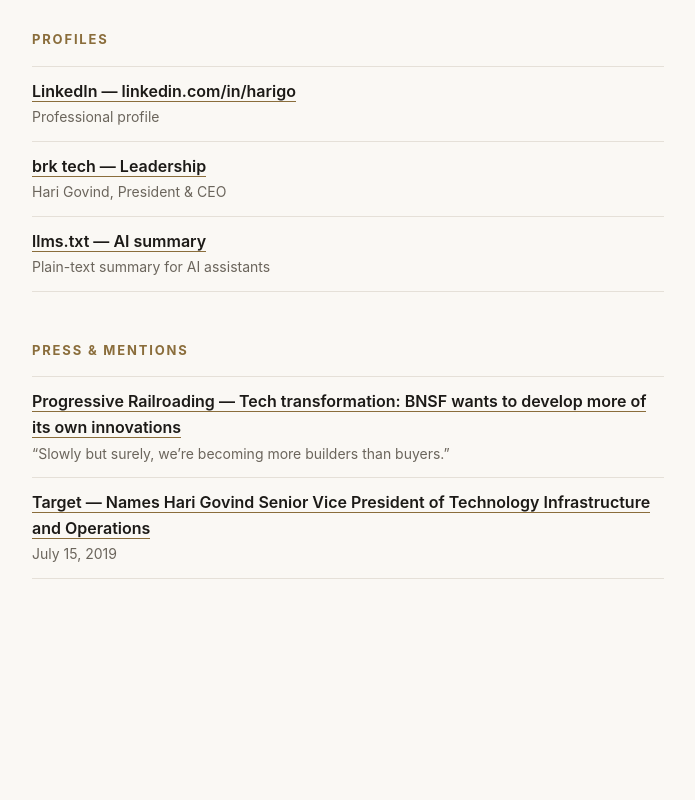
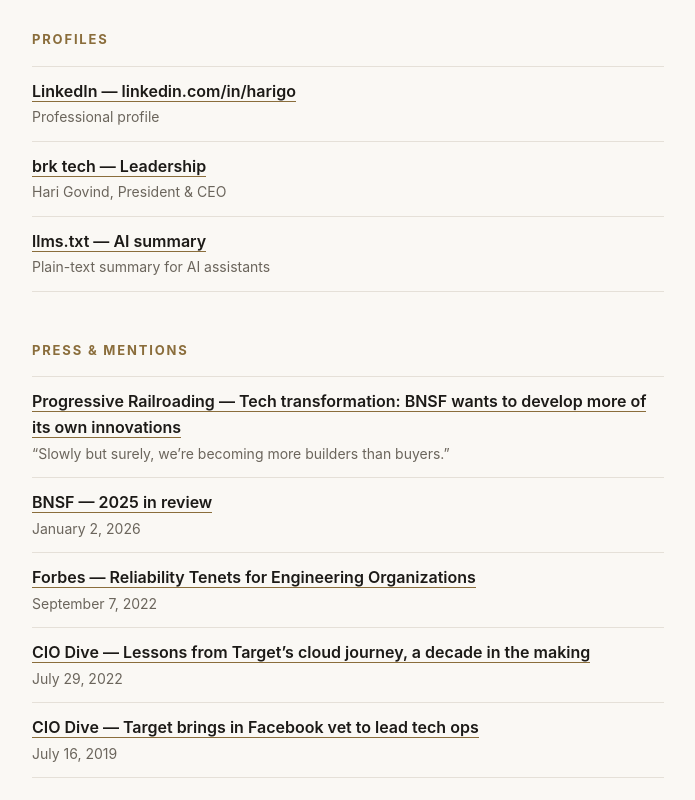
Before and after one commit to harigo/harigo.github.io, a plain HTML site: page index.html in a window 1280 px wide. Shown: the part 2126-2926 px from the top of the page, without its empty margins (292-987 px from the left). Before the commit the page ends 2785 px from the top, so only its background shows below. Drawn offline with Linux system fonts and the light colour scheme.

Commit message:
Update index.html with revised Press & mentions list

```diff
--- a/index.html
+++ b/index.html
@@ -33,7 +33,7 @@
   "sameAs": [
     "https://www.linkedin.com/in/harigo",
     "https://www.brk.tech/",
-    "https://corporate.target.com/press/release/2019/07/target-names-hari-govind-senior-vice-president-of?utm_source=social&utm_medium=twitter&utm_campaign=&utm_term=&utm_content=hari%20govind",
+    "https://www.ciodive.com/news/target-cloud-migration/628448/",
     "https://www.progressiverailroading.com/bnsf_railway/news/Tech-transformation-BNSF-wants-to-develop-more-of-its-own-innovations-mdash-enter-bnsf-tech--75539"
   ]
 }
@@ -127,7 +127,10 @@
     <h2>Press &amp; mentions</h2>
     <ul class="press">
       <li><a href="https://www.progressiverailroading.com/bnsf_railway/news/Tech-transformation-BNSF-wants-to-develop-more-of-its-own-innovations-mdash-enter-bnsf-tech--75539">Progressive Railroading — Tech transformation: BNSF wants to develop more of its own innovations</a><span>&ldquo;Slowly but surely, we&rsquo;re becoming more builders than buyers.&rdquo;</span></li>
-      <li><a href="https://corporate.target.com/press/release/2019/07/target-names-hari-govind-senior-vice-president-of?utm_source=social&amp;utm_medium=twitter&amp;utm_campaign=&amp;utm_term=&amp;utm_content=hari%20govind">Target — Names Hari Govind Senior Vice President of Technology Infrastructure and Operations</a><span>July 15, 2019</span></li>
+      <li><a href="https://bnsf.com/discover/rail-talk/2025-in-review">BNSF — 2025 in review</a><span>January 2, 2026</span></li>
+      <li><a href="https://www.forbes.com/councils/forbestechcouncil/2022/09/07/reliability-tenets-for-engineering-organizations/">Forbes — Reliability Tenets for Engineering Organizations</a><span>September 7, 2022</span></li>
+      <li><a href="https://www.ciodive.com/news/target-cloud-migration/628448/">CIO Dive — Lessons from Target&rsquo;s cloud journey, a decade in the making</a><span>July 29, 2022</span></li>
+      <li><a href="https://www.ciodive.com/news/target-brings-in-facebook-vet-to-lead-tech-ops/558866/">CIO Dive — Target brings in Facebook vet to lead tech ops</a><span>July 16, 2019</span></li>
     </ul>
   </section>
 </div>
```
